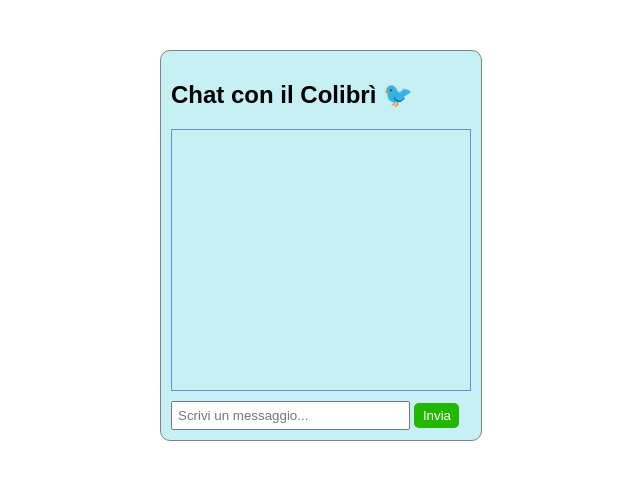
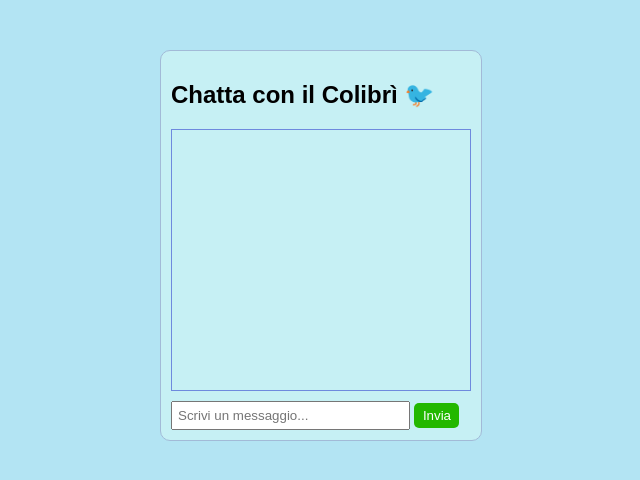
Before and after one commit to Lab2Expo/colibri-chatbot, a Flask app: page / in a window 1280 px wide. Shown: the top 480 px of the page, without its empty margins (319-959 px from the left). Run offline with Flask 3, Linux system fonts and the light colour scheme.

Commit message:
aggiunto invio da tastiera e sistemato colori

```diff
--- a/templates/index.html
+++ b/templates/index.html
@@ -4,8 +4,8 @@
   <meta charset="UTF-8">
   <title>Chat con il Colibrì</title>
   <style>
-    body { font-family: Arial, sans-serif; background: #ffffff; }
-    #chatbox { width: 300px; margin: 50px auto; border: 1px solid #7b8683; background: rgb(198, 240, 244); padding: 10px; border-radius: 10px; }
+    body { font-family: Arial, sans-serif; background: #b3e4f3; }
+    #chatbox { width: 300px; margin: 50px auto; border: 1px solid #a2bad7; background: rgb(198, 240, 244); padding: 10px; border-radius: 10px; }
     #messages { height: 250px; overflow-y: auto; border: 1px solid #6e8ade; padding: 5px; margin-bottom: 10px; }
     #userInput { width: 75%; padding: 5px; }
     button { width: 15%; padding: 5px; background: #22b800; color: white; border: none; border-radius: 5px; cursor: pointer; }
@@ -14,7 +14,7 @@
 </head>
 <body>
   <div id="chatbox">
-    <h2>Chat con il Colibrì 🐦</h2>
+    <h2>Chatta con il Colibrì 🐦</h2>
     <div id="messages"></div>
     <input type="text" id="userInput" placeholder="Scrivi un messaggio...">
     <button onclick="sendMessage()">Invia</button>
@@ -44,6 +44,14 @@
       document.getElementById("userInput").value = "";
       messages.scrollTop = messages.scrollHeight; // scroll automatico
     }
+
+    // 👇 Listener per il tasto Enter (fuori dalla funzione!)
+document.getElementById("userInput").addEventListener("keydown", function(e) {
+  if (e.key === "Enter") {
+    e.preventDefault(); // evita il ritorno a capo
+    sendMessage();      // chiama la funzione di invio
+  }
+});
   </script>
 </body>
 </html>
```
